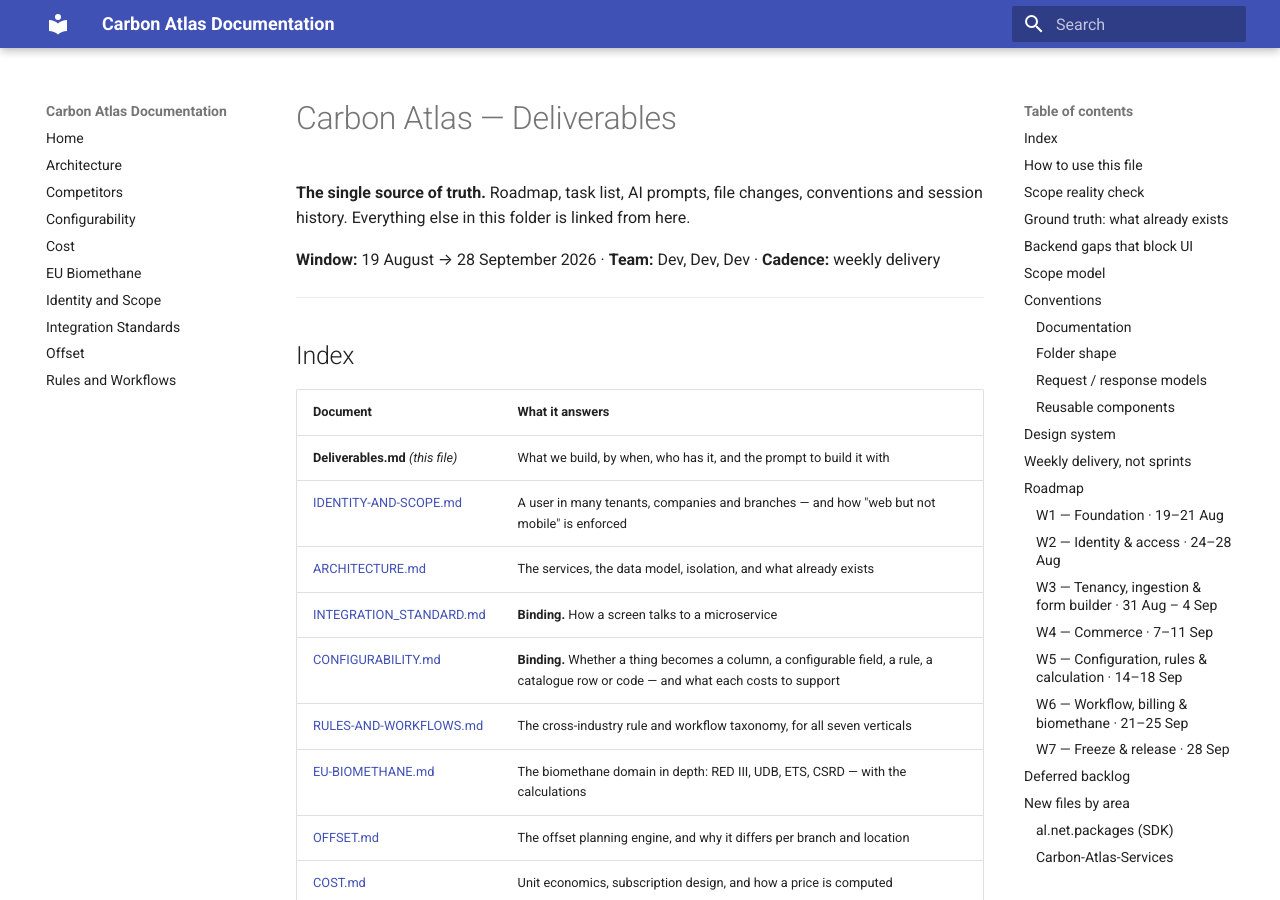
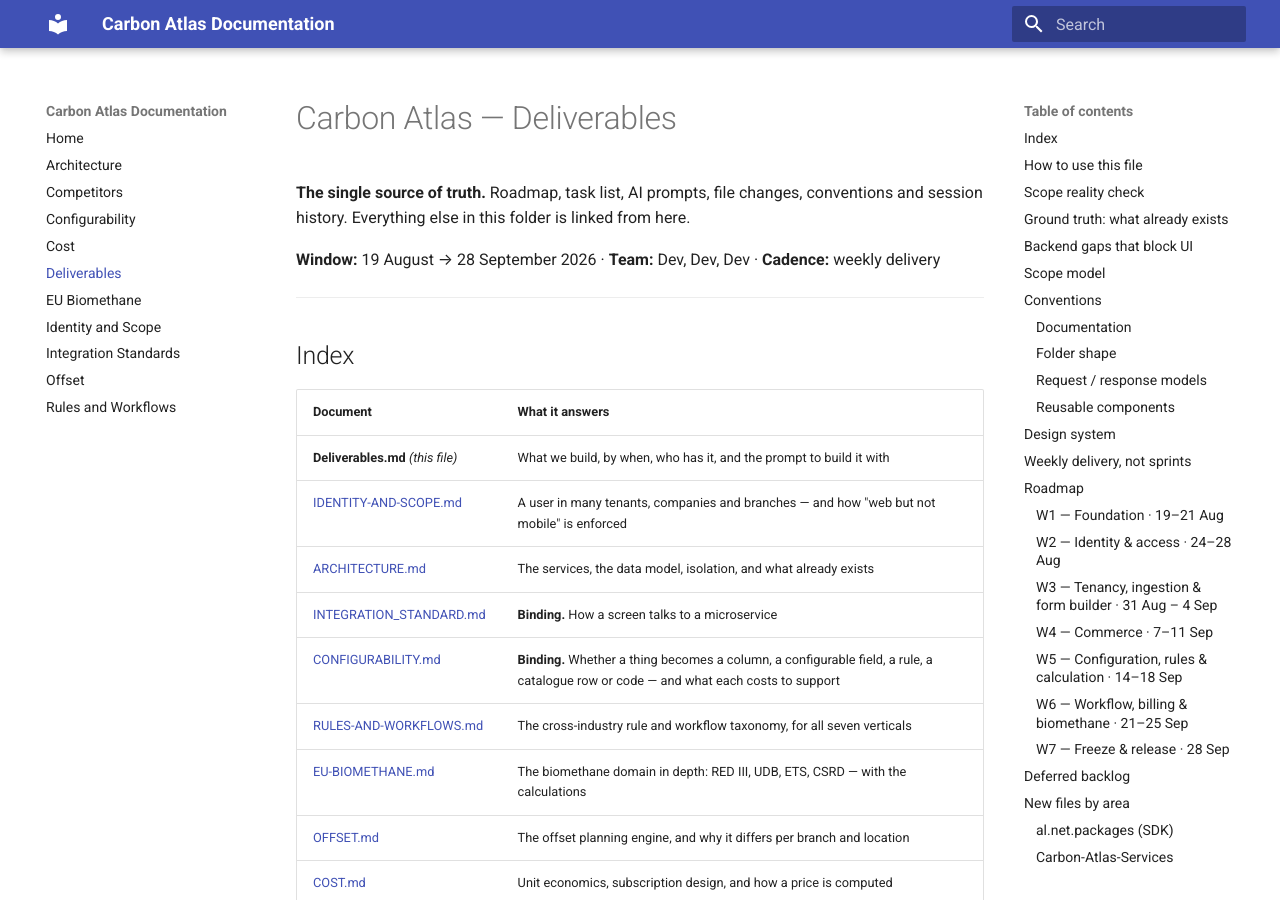
Before and after one commit to Acelucid-Technologies/Carbon-Atlas-Docs, an MkDocs documentation site: the page built from docs/Deliverables.md, in a window 1280 px wide and 900 px high. Built offline with MkDocs 1.6.1 and Material for MkDocs 9.7.7, drawn with Linux system fonts in a browser that asks for light colours.

Commit message:
deliverables menu item

```diff
--- a/mkdocs.yml
+++ b/mkdocs.yml
@@ -9,6 +9,7 @@ nav:
   - Competitors: COMPETITORS.md
   - Configurability: CONFIGURABILITY.md
   - Cost: COST.md
+  - Deliverables: Deliverables.md
   - EU Biomethane: EU-BIOMETHANE.md
   - Identity and Scope: IDENTITY-AND-SCOPE.md
   - Integration Standards: INTEGRATION_STANDARD.md
```
